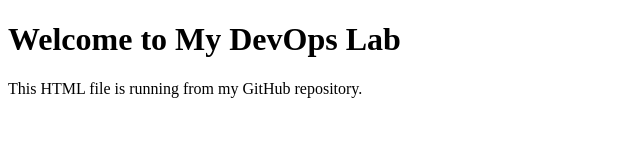
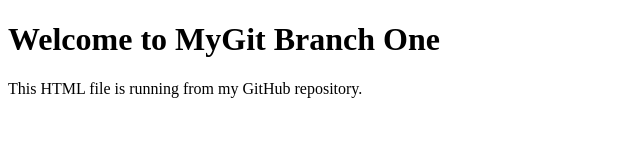
Before and after one commit to javeryah/devops-git-lab, a plain HTML site: page index.html in a window 1280 px wide. Shown: the whole page, without its empty margins (0-640 px from the left). Drawn offline with Linux system fonts and the light colour scheme.

Commit message:
Update heading in feature-1

```diff
--- a/index.html
+++ b/index.html
@@ -4,7 +4,7 @@
     <title>DevOps Git Lab</title>
 </head>
 <body>
-    <h1>Welcome to My DevOps Lab</h1>
+    <h1>Welcome to MyGit Branch One</h1>
     <p>This HTML file is running from my GitHub repository.</p>
 </body>
 </html>
```
